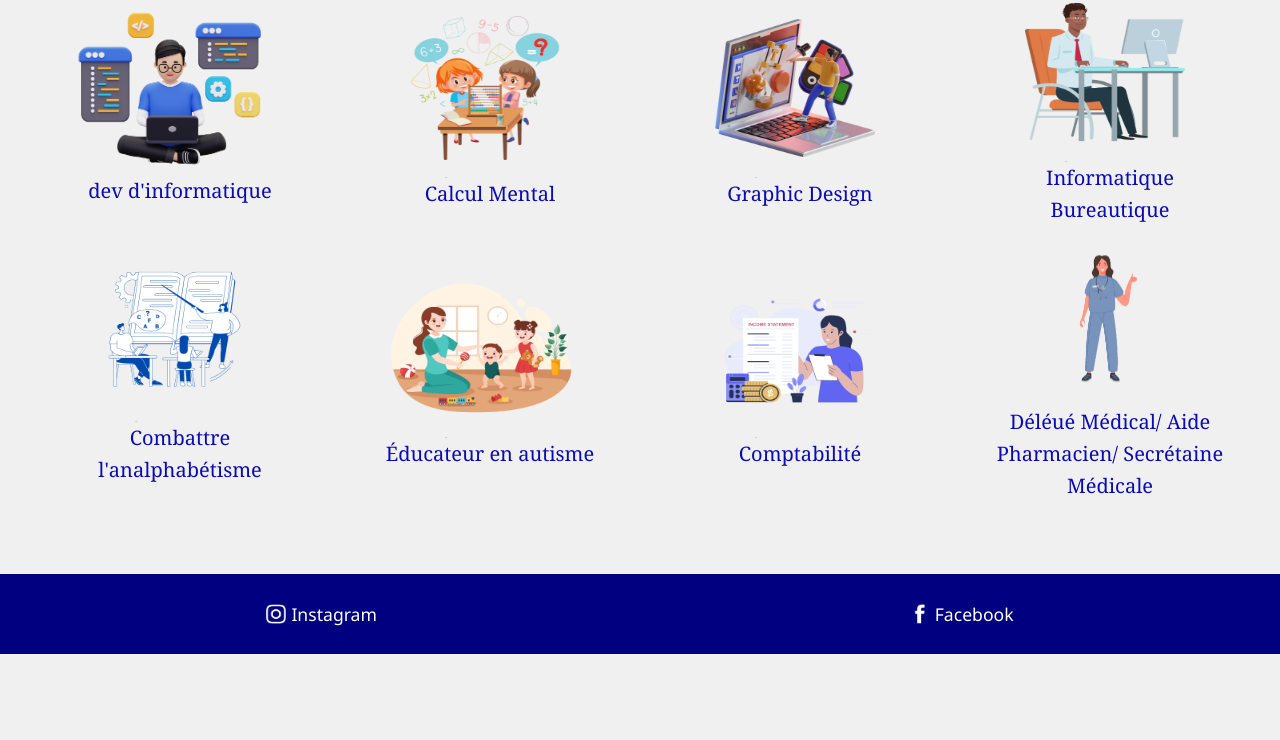
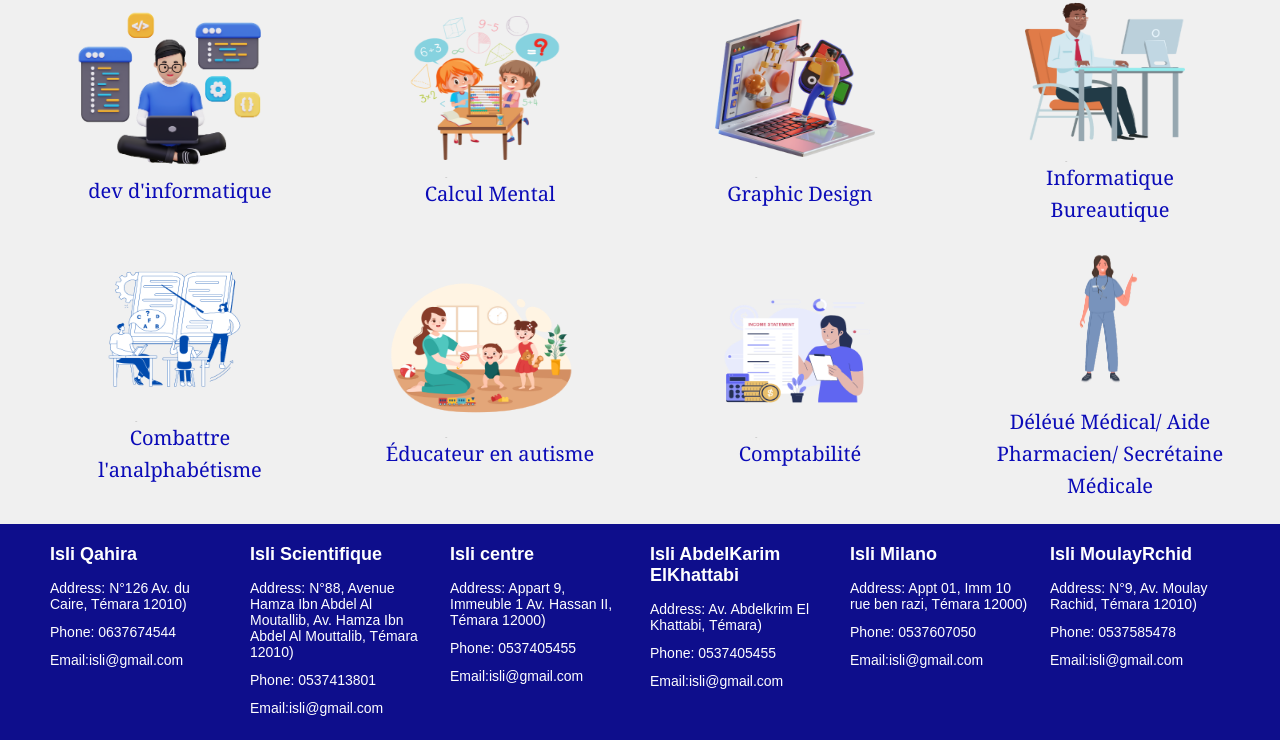
Before and after one commit to QuickScan0/CentreDeFormation, a plain HTML site: page index.html in a window 1280 px wide. Shown: the part 2428-3168 px from the top of the page. Before the commit the page ends 3082 px from the top, so only its background shows below. Drawn offline with Linux system fonts and the light colour scheme.

Commit message:
modifying footer

```diff
--- a/index.html
+++ b/index.html
@@ -54,5 +54,5 @@
 <script src="script/thirdBody.js"></script>
 <script src="script/fourthBody.js"></script>
 <script type="Module" src="script/fifthBody.js"></script>
-<script src="script/footer.js"></script>
+<script type="Module"  src="script/footer.js"></script>
 </html>
--- a/script/data.js
+++ b/script/data.js
@@ -37,31 +37,37 @@ export const centreLocation=[
 {
     name:"Qahira",
     num:"0637674544",
+    adress:"N°126 Av. du Caire, Témara 12010",
     lien:"https://www.google.com/maps/embed?pb=!1m18!1m12!1m3!1d3311.0632914023545!2d-6.925521003210448!3d33.913770600000014!2m3!1f0!2f0!3f0!3m2!1i1024!2i768!4f13.1!3m3!1m2!1s0xda70d8009f07d15%3A0x6dbdbbf81e41b74d!2sISLI%20Qahira%20-%20Centre%20de%20Formation!5e0!3m2!1sfr!2sma!4v1729264296708!5m2!1sfr!2sma"
 },
 {
     name:"Scientifique",
     num:"0537413801",
+    adress:"N°88, Avenue Hamza Ibn Abdel Al Moutallib, Av. Hamza Ibn Abdel Al Mouttalib, Témara 12010",
     lien:"https://www.google.com/maps/embed?pb=!1m18!1m12!1m3!1d3311.2688626227264!2d-6.925435420654327!3d33.90847919999999!2m3!1f0!2f0!3f0!3m2!1i1024!2i768!4f13.1!3m3!1m2!1s0xda70d1080474763%3A0xea4b670c2e55acb7!2sISLI%20Scientifique!5e0!3m2!1sfr!2sma!4v1729263375008!5m2!1sfr!2sma"
 },
 {
     name:"centre",
     num:"0537405455",
+    adress:"Appart 9, Immeuble 1 Av. Hassan II, Témara 12000",
     lien:"https://www.google.com/maps/embed?pb=!1m18!1m12!1m3!1d691.3727227479643!2d-6.918661379843311!3d33.9247092824145!2m3!1f0!2f0!3f0!3m2!1i1024!2i768!4f13.1!3m3!1m2!1s0xda713e82688b4c1%3A0xef00b75e13211982!2sISLI%20Centre!5e0!3m2!1sfr!2sma!4v1729263418207!5m2!1sfr!2sma"
 },
 {
-    name:"AbdelKarim_ElKhattabi",
+    name:"AbdelKarim ElKhattabi",
     num:"0537405455",
+    adress:" Av. Abdelkrim El Khattabi, Témara",
     lien:"https://www.google.com/maps/embed?pb=!1m18!1m12!1m3!1d827.6544271500677!2d-6.90889910072709!3d33.925237400000015!2m3!1f0!2f0!3f0!3m2!1i1024!2i768!4f13.1!3m3!1m2!1s0xda7128fceb9af1b%3A0x3c18f9fcd9ac7327!2sIsli!5e0!3m2!1sfr!2sma!4v1729263535257!5m2!1sfr!2sma"
 },
 {
     name:"Milano",
     num:"0537607050",
+    adress:"Appt 01, Imm 10 rue ben razi, Témara 12000",
     lien:"https://www.google.com/maps/embed?pb=!1m18!1m12!1m3!1d827.6496011450508!2d-6.895254000802612!3d33.9257341!2m3!1f0!2f0!3f0!3m2!1i1024!2i768!4f13.1!3m3!1m2!1s0xda70dca1e347043%3A0x1caa44e7945bb391!2sISLI%20Milano!5e0!3m2!1sfr!2sma!4v1729263762454!5m2!1sfr!2sma"
 },
 {
     name:"MoulayRchid",
     num:"0537585478",
+    adress:"N°9, Av. Moulay Rachid, Témara 12010",
     lien:"https://www.google.com/maps/embed?pb=!1m18!1m12!1m3!1d2265.3095856170066!2d-6.912847662517166!3d33.91945059742683!2m3!1f0!2f0!3f0!3m2!1i1024!2i768!4f13.1!3m3!1m2!1s0xda713b8661ba221%3A0xb54858683f5c8c8c!2sISLI%20Mly%20Rachid!5e0!3m2!1sfr!2sma!4v1729263988499!5m2!1sfr!2sma"
 }
 
--- a/script/footer.js
+++ b/script/footer.js
@@ -1,15 +1,32 @@
+import { centreLocation } from "./data.js"
+let content='';
+centreLocation.forEach((item)=>{
+content+=`
+<div class="footer-column">
+<h3 class="footer-title">Isli ${item.name}</h3>
+<div class="footer-info">
+    <span class="footer-text">Address: ${item.adress})</span>
+</div>
+<div class="footer-info">
+    <span class="footer-text">Phone: ${item.num}</span>
+</div>
+<div class="footer-info">
+    <span class="footer-text">Email:isli@gmail.com</span>
+</div>
+</div>
+`
+});
+
 document.querySelector('.footer').innerHTML=
-`<div class="footerContainer">
-<div class="socialContainer">
-  <img class="iconSocial" src="icons/insta.png">
- <a href="https://www.instagram.com/isli_school?utm_source=ig_web_button_share_sheet&igsh=ZDNlZDc0MzIxNw==">
-   <p>Instagram</p>
- </a>
+` <div class="footer-container">
+${content}
 </div>
-<div class="socialContainer">
-  <img class="iconSocial" src="icons/face.png">
-  <a href="https://www.facebook.com/isli.temara/?locale=pt_BR">
-   <p>Facebook</p>
-  </a>
- </div>
-</div>`
+<div class="social-icons">
+<a href="https://www.instagram.com/your-instagram-profile" target="_blank" rel="noopener noreferrer" aria-label="Follow us on Instagram">
+    <img src="icons/insta.png" alt="Instagram">
+</a>
+<a href="https://www.facebook.com/your-facebook-page" target="_blank" rel="noopener noreferrer" aria-label="Like us on Facebook">
+    <img src="icons/face.png" alt="Facebook">
+</a>
+</div>
+`;
--- a/style/footer.css
+++ b/style/footer.css
@@ -1,26 +1,66 @@
-.footerContainer{
- margin-top: 50px;
- margin-bottom: 0px;
- height: 80px;
- background-color: #000080;
- position:unset;
- left: 0;
- right: 0;
- bottom: 0;
- display: flex;
- flex-direction: row;
- justify-content: space-around;
+.footer {
+    background-color:rgb(14, 14, 140);
+    padding: 20px;
+    font-family: Arial, sans-serif;
 }
-.iconSocial{
+.footer-container {
+    display: flex;
+    justify-content: space-between;
+    flex-wrap: wrap;
+    max-width: 1200px;
+    margin: 0 auto;
+}
+.footer-column {
+    flex: 1;
+    margin: 0 10px;
+    width: fit-content;
+}
+.footer-title {
+    color: #fff;
+    font-size: 18px;
+    margin-bottom: 15px;
+    width: fit-content;
+}
+.footer-info {
+    margin-bottom: 10px;
+}
+.footer-icon {
     width: 20px;
     height: 20px;
-    margin-right: 5px;
+    background-color: #fff;
+    display: inline-block;
+    margin-right: 10px;
+    vertical-align: middle;
 }
-.socialContainer{
-    display: flex;
-    flex-direction: row;
-    justify-content: center;
-    align-items: center;
-    color: white;
-    cursor: pointer;
+.footer-text {
+    display: inline-block;
+    vertical-align: middle;
+    color: #fff;
+    font-size: 14px;
 }
+.social-icons {
+    text-align: center;
+    margin-top: 20px;
+}
+.social-icons a {
+    display: inline-block;
+    margin: 0 10px;
+}
+.social-icons img {
+    width: 24px;
+    height: 24px;
+    transition: opacity 0.3s ease;
+}
+.social-icons img:hover {
+    opacity: 0.8;
+}
+.social-icons a {
+    color: #fff;
+    font-size: 24px;
+    margin: 0 10px;
+    text-decoration: none;
+    transition: color 0.3s ease;
+}
+.social-icons a:hover {
+    color: #f1f1f1;
+}
```
Also changed, not shown: test.html (added, +110 -0 lines).
